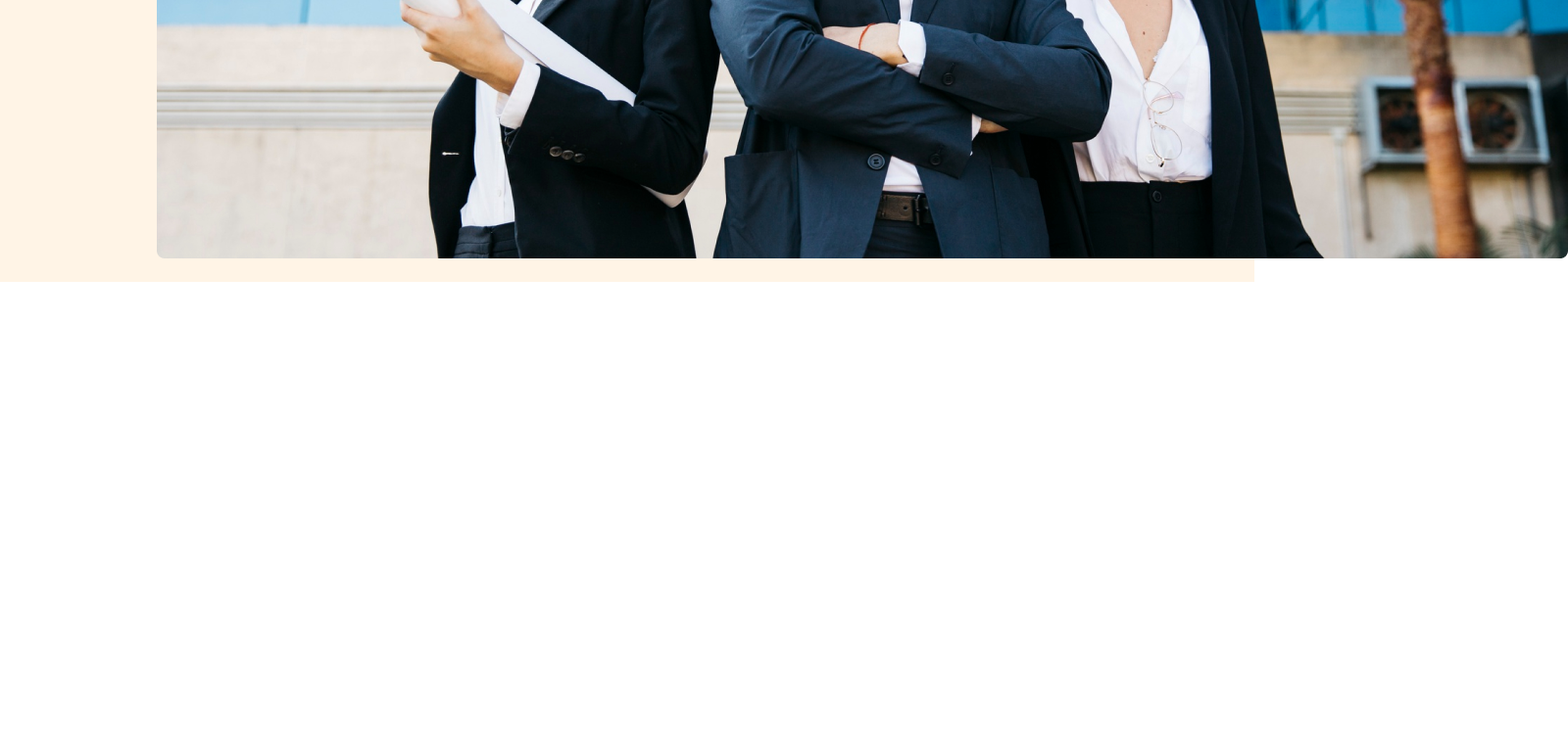
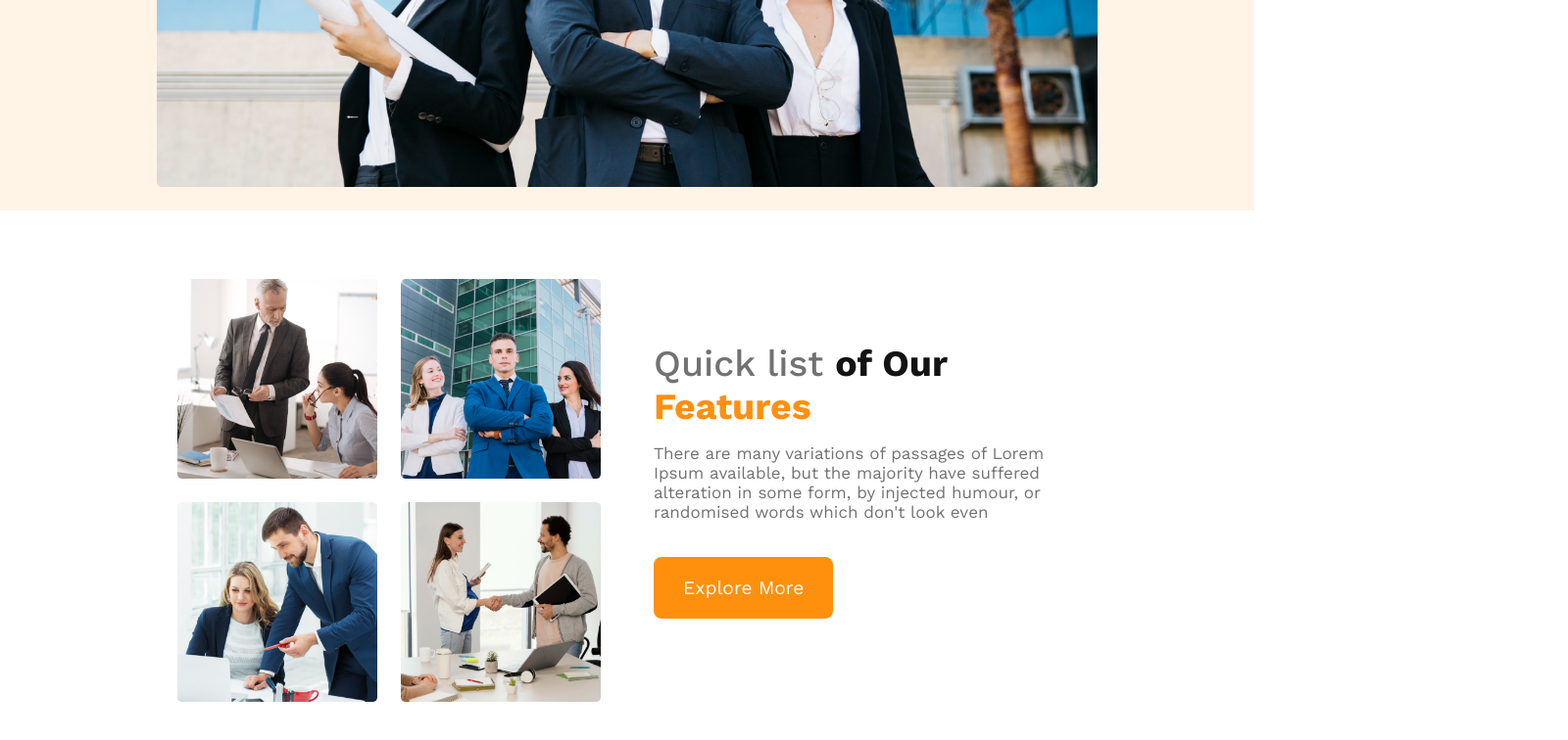
Before and after one commit to HARUN360/g3-architects-website, a plain HTML site: page index.html in a window 1280 px wide. Shown: the part 808-1564 px from the top of the page at 98% size, 1600 px wide, since content can reach past the window. Before the commit the page ends 1096 px from the top, so only its background shows below. Drawn offline with nearby package versions, Linux system fonts and the light colour scheme.

Commit message:
add responsive

```diff
--- a/css/style.css
+++ b/css/style.css
@@ -7,9 +7,18 @@
     padding: 0%;
     font-family: 'Work Sans', sans-serif;
 }
-.btn-praimary{
 
+.btn-praimary {
+    border-radius: 8px;
+    background: #FF900E;
+    padding: 20px 30px;
+    color: #fff;
+    font-size: 1.2em;
+    border: 0;
+    cursor: pointer;
+    margin: 20px 0px;
 }
+
 /* common style end */
 
 /* header style start */
@@ -32,6 +41,7 @@ nav {
 
 nav>ul {
     display: flex;
+    padding: 20px 10px;
 }
 
 nav li {
@@ -59,11 +69,116 @@ nav li a {
     color: #131313;
     font-size: 48px;
     font-weight: 700;
+    margin: 20px 0px;
+}
 
-}
-.banner-description{
+.banner-description,
+.tems-description {
     color: #727272;
     font-size: 17px;
     font-weight: 400;
+    margin: 16px 0px;
 }
+
+.banner img {
+    width: 100%;
+}
+
 /* banner section end */
+
+/* main section start */
+main {
+    max-width: 960px;
+    margin: 70px auto;
+    padding: 0px 20px;
+}
+
+/* main section end */
+
+
+/* tems part start */
+.tems-container {
+    display: flex;
+    align-items: center;
+    justify-content: center;
+    gap: 54px;
+}
+
+.tems-img-container {
+    width: 45%;
+    display: grid;
+    grid-template-columns: repeat(2, 1fr);
+    gap: 1.5rem;
+}
+
+.tems-img-container img {
+    width: 100%;
+}
+
+.tems-content {
+    width: 45%;
+
+}
+.tems-title .Quick-list {
+    color: #727272;
+    font-weight: 500;
+     font-size: 2em;
+}
+.tems-title .our{
+    color:  #131313;
+    font-weight: 700;
+     font-size: 2em;
+}
+.tems-title .text-features{
+    color: #FF900E;
+    font-weight: 700;
+     font-size: 2em;
+}
+
+/* tems part end */
+
+
+
+
+
+
+
+
+
+
+
+
+
+
+
+
+/* responsive media querie start */
+@media screen and (max-width: 576px) {
+    header {
+        padding: 10px;
+    }
+
+    nav, .tems-container {
+        flex-direction: column;
+    }
+    .tems-img-container{
+        grid-template-columns: repeat(1,1fr);
+        width: 100%;
+    }
+    .tems-content{
+        width: 100%;
+    }
+
+}
+
+@media screen and (min-width: 576px) and (max-width:960px) {
+    header {
+        padding: 30px;
+    }
+
+    nav {
+        flex-direction: column;
+    }
+}
+
+/* responsive media querie end */
--- a/index.html
+++ b/index.html
@@ -9,6 +9,7 @@
 </head>
 
 <body>
+    <!-- header section start -->
     <header>
         <nav>
             <h3 class="nav-title">G3 Architects</h3>
@@ -30,7 +31,27 @@
             <img src="images/banner.png" alt="">
         </div>
     </header>
+    <!-- header section end -->
 
+    <main>
+       <!-- Features part start -->
+       <section>
+        <div class="tems-container">
+        <div class="tems-img-container">
+            <img src="images/team1.png" alt="">
+            <img src="images/team2.png" alt="">
+            <img src="images/team3.png" alt="">
+            <img src="images/team4.png" alt="">
+        </div>
+        <div class="tems-content">
+            <h3 class="tems-title"> <span class="Quick-list">Quick list </span> <span class="our">of Our</span> <span class="text-features">Features</span></h3>
+            <p class="tems-description">There are many variations of passages of Lorem Ipsum available, but the majority have suffered alteration in some form, by injected humour, or randomised words which don't look even</p>
+            <button class="btn-praimary">Explore More</button>
+        </div>
+        </div>
+       </section>
+       <!-- Features part end -->
+    </main>
 </body>
 
 </html>
```
